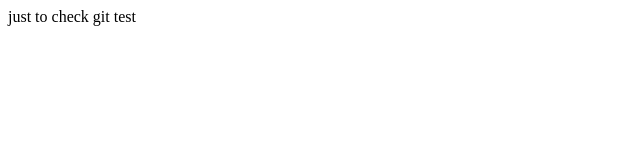
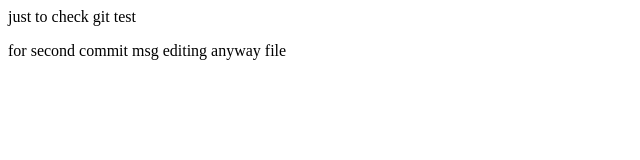
Before and after one commit to swetakj29/git-test, a plain HTML site: page anyway.html in a window 1280 px wide. Shown: the whole page, without its empty margins (0-640 px from the left). Drawn offline with Linux system fonts and the light colour scheme.

Commit message:
sixth commit

```diff
--- a/anyway.html
+++ b/anyway.html
@@ -1,5 +1,6 @@
 <html>
     <body>
         <p> just to check git test</p>
+        <p> for second commit msg editing anyway file</p>
     </body>
 </html>
```
